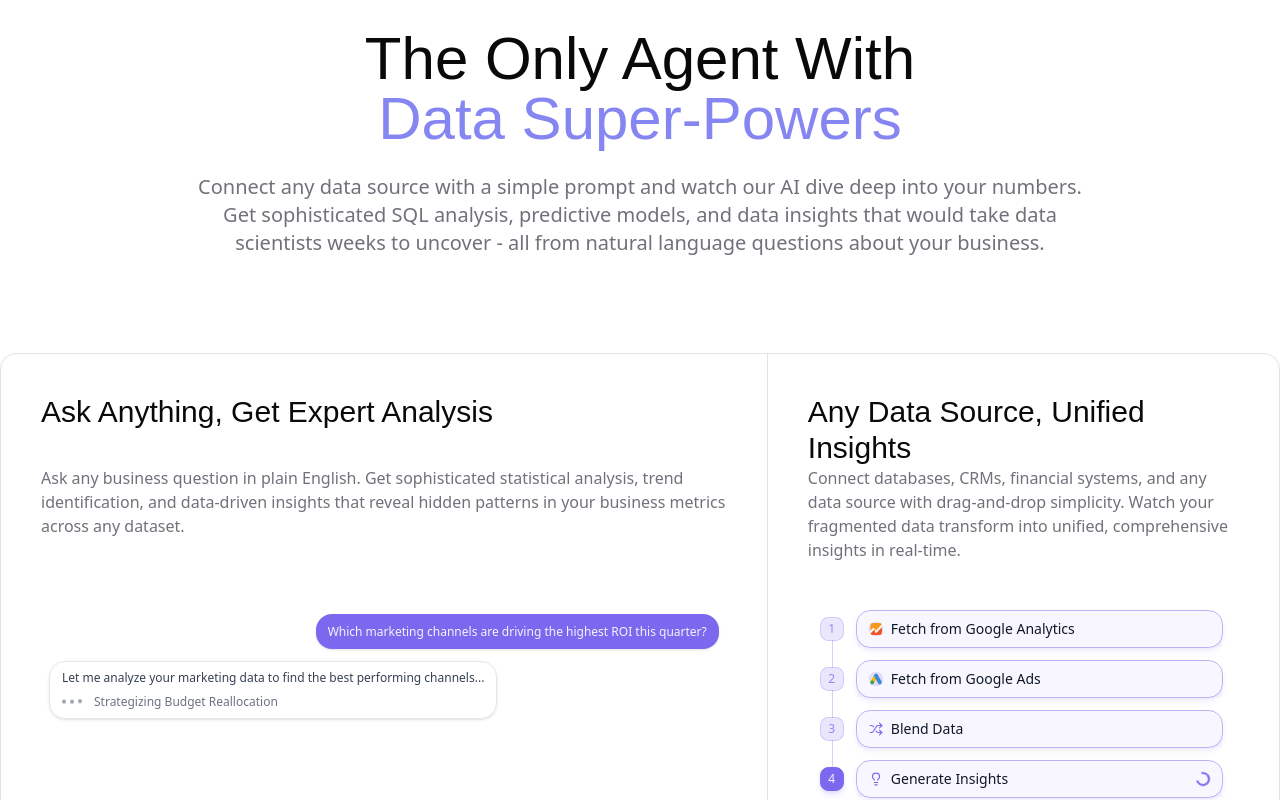
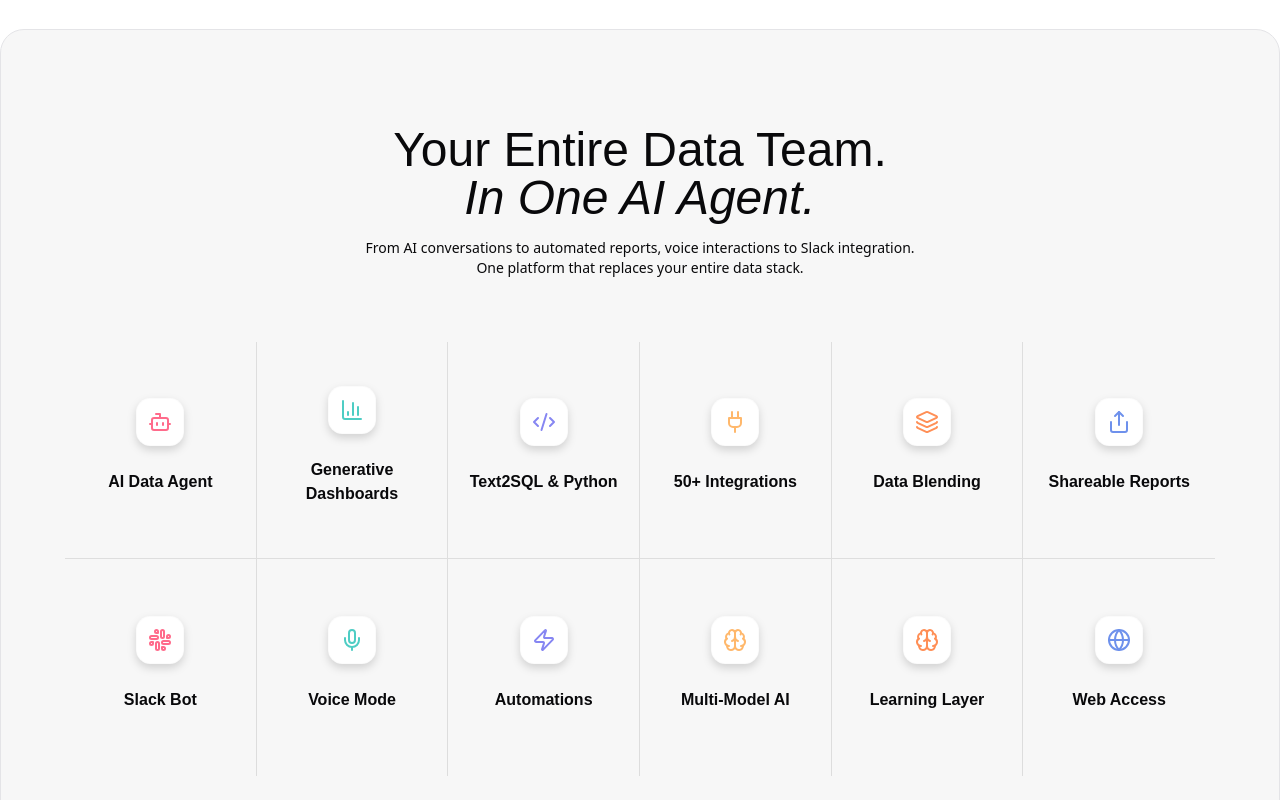
Before and after one commit to datapadofficial/landing-page, a Next.js app: page / in a window 1280 px wide. Shown: the part 3360-4160 px from the top of the page. Built offline with nearby package versions, Linux system fonts and the light colour scheme; a web font is replaced by a local one.

Commit message:
features section

```diff
--- a/src/app/page.tsx
+++ b/src/app/page.tsx
@@ -2,6 +2,7 @@ import { MainHero } from "@/components/main-hero";
 import { AppPreview } from "@/components/creatives/app-preview";
 import { Logos } from "@/components/logos";
 import { Feature242 } from "@/components/feature242";
+import { Feature128 } from "@/components/feature128";
 import { Faq2 } from "@/components/faq2";
 import { Pricing32 } from "@/components/pricing32";
 import { Hero32 } from "@/components/hero32";
@@ -37,6 +38,9 @@ export default function Home() {
       {/* How it works Section */}
       <Feature242 />
 
+      {/* Key Features Section */}
+      <Feature128 />
+
       {/* Features Bento Section */}
       <Feature166 />
 
--- /dev/null
+++ b/src/components/feature128.tsx
@@ -0,0 +1,174 @@
+"use client";
+
+import {
+  Bot,
+  BarChart3,
+  Code2,
+  Plug,
+  Layers,
+  Share,
+  MessageSquare,
+  Mic,
+  Zap,
+  Brain,
+  Brain as Memory,
+  Globe,
+  Slack,
+} from "lucide-react";
+
+// Chart colors from globals.css
+const chartColors = [
+  "chart-red",
+  "chart-green",
+  "chart-purple",
+  "chart-yellow",
+  "chart-orange",
+  "chart-blue",
+];
+
+const items = [
+  {
+    icon: <Bot className="size-6" />,
+    title: "AI Data Agent",
+    description:
+      "Talk to your data like a human analyst. Get instant answers with charts and visualizations.",
+    color: chartColors[0], // chart-red
+  },
+  {
+    icon: <BarChart3 className="size-6" />,
+    title: "Generative Dashboards",
+    description:
+      "AI creates custom dashboards tailored to your business needs automatically.",
+    color: chartColors[1], // chart-green
+  },
+  {
+    icon: <Code2 className="size-6" />,
+    title: "Text2SQL & Python",
+    description:
+      "Convert natural language questions into executable code and database queries.",
+    color: chartColors[2], // chart-purple
+  },
+  {
+    icon: <Plug className="size-6" />,
+    title: "50+ Integrations",
+    description:
+      "Connect all your data sources: databases, marketing, sales, and social platforms.",
+    color: chartColors[3], // chart-yellow
+  },
+  {
+    icon: <Layers className="size-6" />,
+    title: "Data Blending",
+    description:
+      "Combine data from multiple sources for comprehensive cross-platform analysis.",
+    color: chartColors[4], // chart-orange
+  },
+  {
+    icon: <Share className="size-6" />,
+    title: "Shareable Reports",
+    description:
+      "Generate and share professional reports and dashboards with stakeholders instantly.",
+    color: chartColors[5], // chart-blue
+  },
+  {
+    icon: <Slack className="size-6" />,
+    title: "Slack Bot",
+    description:
+      "Get data insights and alerts directly in your team's communication hub.",
+    color: chartColors[0], // chart-red (cycling back)
+  },
+  {
+    icon: <Mic className="size-6" />,
+    title: "Voice Mode",
+    description:
+      "Present data insights through voice interaction with real-time updates.",
+    color: chartColors[1], // chart-green
+  },
+  {
+    icon: <Zap className="size-6" />,
+    title: "Automations",
+    description:
+      "Schedule the AI system to pre-analyze all metrics, data, dashboards and prepare synthesized analysis with alerts.",
+    color: chartColors[2], // chart-purple
+  },
+  {
+    icon: <Brain className="size-6" />,
+    title: "Multi-Model AI",
+    description:
+      "Leverage Claude, ChatGPT, and other AI models for optimal results.",
+    color: chartColors[3], // chart-yellow
+  },
+  {
+    icon: <Memory className="size-6" />,
+    title: "Learning Layer",
+    description:
+      "Personalized AI that learns from users, data sources, and workspace context.",
+    color: chartColors[4], // chart-orange
+  },
+  {
+    icon: <Globe className="size-6" />,
+    title: "Web Access",
+    description:
+      "Real-time web data integration for comprehensive market analysis.",
+    color: chartColors[5], // chart-blue
+  },
+];
+
+const Feature128 = () => {
+  return (
+    <section className="container py-32">
+      <div className="border bg-black-3 dark:bg-white-3 m-auto rounded-3xl px-8 pb-8 pt-14 text-center md:px-16 md:pb-16 md:pt-24">
+        <h2 className="mx-auto mb-4 max-w-96 text-3xl font-normal md:max-w-4xl md:text-5xl">
+          <span>Your Entire Data Team.</span>
+          <br />
+          <span className="italic">In One AI Agent.</span>
+        </h2>
+        <p className="mx-auto max-w-xl text-sm font-normal ">
+          From AI conversations to automated reports, voice interactions to
+          Slack integration. One platform that replaces your entire data stack.
+        </p>
+        <div className="mt-16 grid w-full grid-cols-2 md:grid-cols-6">
+          {items.map((item, index) => (
+            <div
+              key={index}
+              className="group relative flex w-full flex-col items-center justify-center gap-4 px-3 py-6 md:gap-6 md:px-4 md:py-4 border-black-10 dark:border-white-10 border-r border-b last:border-r-0 [&:nth-child(2n)]:border-r-0 md:[&:nth-child(2n)]:border-r md:[&:nth-child(6n)]:border-r-0 [&:nth-last-child(-n+2)]:border-b-0 md:[&:nth-last-child(-n+6)]:border-b-0 transition-all duration-300 ease-out hover:bg-black-5/50 dark:hover:bg-white-5/50 cursor-pointer overflow-hidden min-h-[217px]"
+            >
+              {/* Icon container with hover effects */}
+              <div className="border-black-1 dark:border-white-1 bg-background dark:bg-white-10 flex size-12 items-center justify-center rounded-xl border drop-shadow-lg dark:drop-shadow-[0_10px_8px_rgb(255_255_255_/_0.04)] dark:shadow-[0_4px_3px_rgb(255_255_255_/_0.07)] transition-all duration-300 ease-out group-hover:shadow-xl group-hover:border-opacity-50">
+                <div
+                  style={{ color: `var(--${item.color})` }}
+                  className="transition-all duration-300 ease-out group-hover:scale-110"
+                >
+                  {item.icon}
+                </div>
+              </div>
+
+              {/* Content container */}
+              <div className="text-center transition-all duration-300 ease-out">
+                <h3 className="mb-2 text-sm font-semibold md:text-base transition-all duration-300 ease-out group-hover:text-foreground/90">
+                  {item.title}
+                </h3>
+
+                {/* Description with slide-in animation */}
+                <div className="overflow-hidden">
+                  <p className="text-xs text-muted-foreground md:text-sm transition-all duration-500 ease-out transform translate-y-4 opacity-0 max-h-0 group-hover:translate-y-0 group-hover:opacity-100 group-hover:max-h-20 group-hover:mb-2">
+                    {item.description}
+                  </p>
+                </div>
+              </div>
+
+              {/* Subtle background gradient on hover */}
+              <div
+                className="absolute inset-0 opacity-0 group-hover:opacity-10 transition-opacity duration-500 ease-out rounded-lg"
+                style={{
+                  background: `radial-gradient(circle at center, var(--${item.color}), transparent 70%)`,
+                }}
+              />
+            </div>
+          ))}
+        </div>
+      </div>
+    </section>
+  );
+};
+
+export { Feature128 };
--- a/src/components/feature166.tsx
+++ b/src/components/feature166.tsx
@@ -66,7 +66,7 @@ const Feature166 = ({
           </p>
         </div>
         <div className="relative flex justify-center">
-          <div className="border-muted2 rounded-2xl relative flex w-full flex-col border md:w-1/2 lg:w-full ">
+          <div className="border bg-black-3 dark:bg-white-3 rounded-2xl relative flex w-full flex-col md:w-1/2 lg:w-full ">
             <div className="relative flex flex-col lg:flex-row">
               <div className="border-muted2 flex flex-col justify-between border-b border-solid p-10 lg:w-3/5 lg:border-r lg:border-b-0">
                 <h4>{feature1.title}</h4>
--- a/src/components/pricing32.tsx
+++ b/src/components/pricing32.tsx
@@ -243,7 +243,7 @@ const PlanCard = ({
   if (isEnterprise) {
     return (
       <div
-        className={`relative h-full w-full rounded-xl border-2 px-8 py-8 ${className} border-muted-2 bg-background shadow-sm`}
+        className={`relative h-full w-full rounded-xl border-2 px-8 py-8 ${className} border-muted-2 bg-black-3 dark:bg-white-3 shadow-sm`}
       >
         <div className="flex flex-col lg:flex-row lg:items-start lg:justify-between gap-8">
           {/* Left side - Plan info */}
@@ -305,7 +305,7 @@ const PlanCard = ({
         plan?.mostPopular
           ? "border-primary border-2 shadow-lg"
           : "border-muted-2 shadow-sm"
-      } bg-background transition-all duration-200 hover:shadow-md`}
+      } bg-black-3 dark:bg-white-3 transition-all duration-200 hover:shadow-md`}
     >
       <div className="text-2xl font-semibold">{plan.name}</div>
       <div className="h-[2.875rem] overflow-hidden">
```
Also changed, not shown: 1 other file (tests, documents, lock files or other folders).
